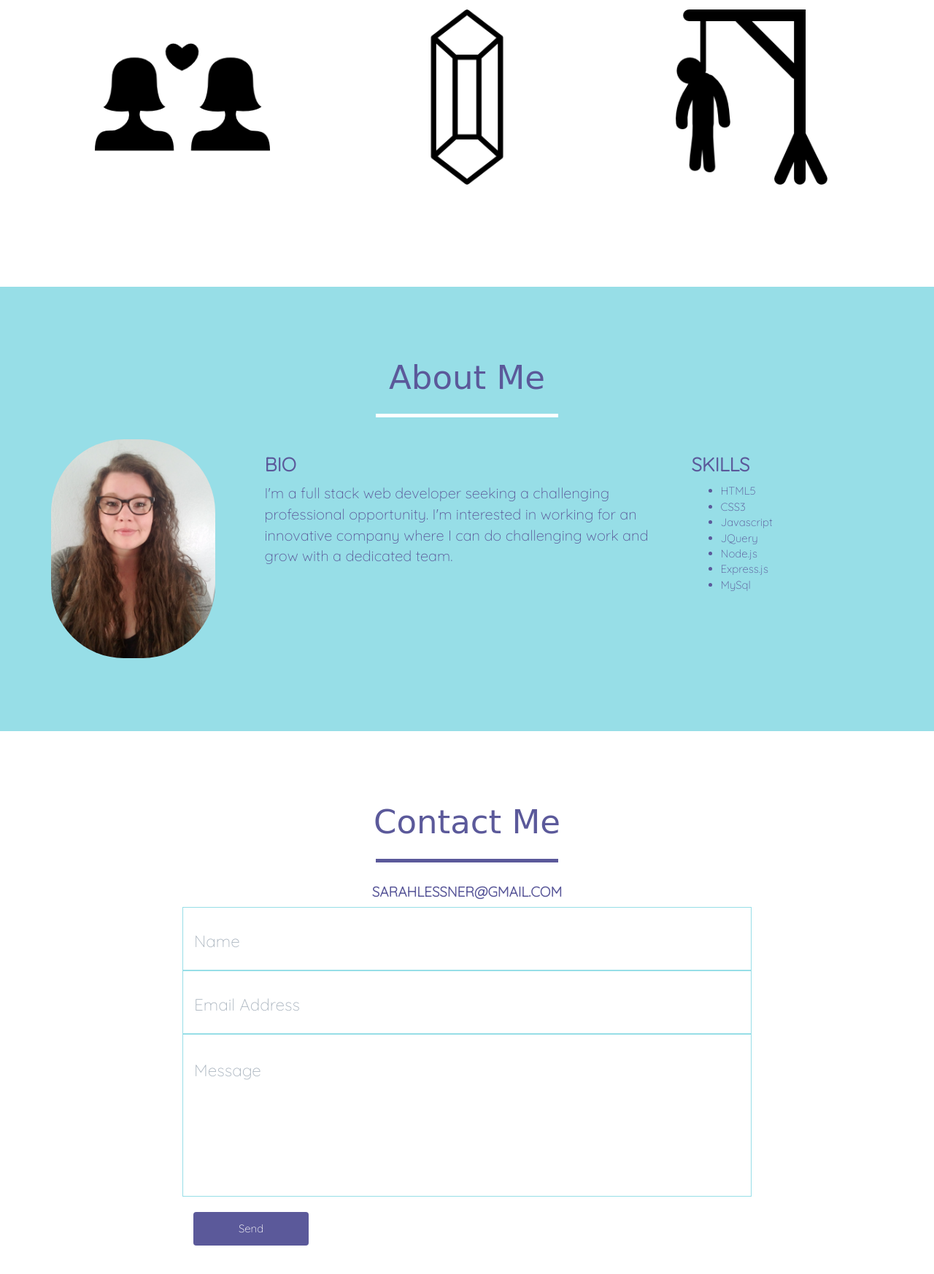
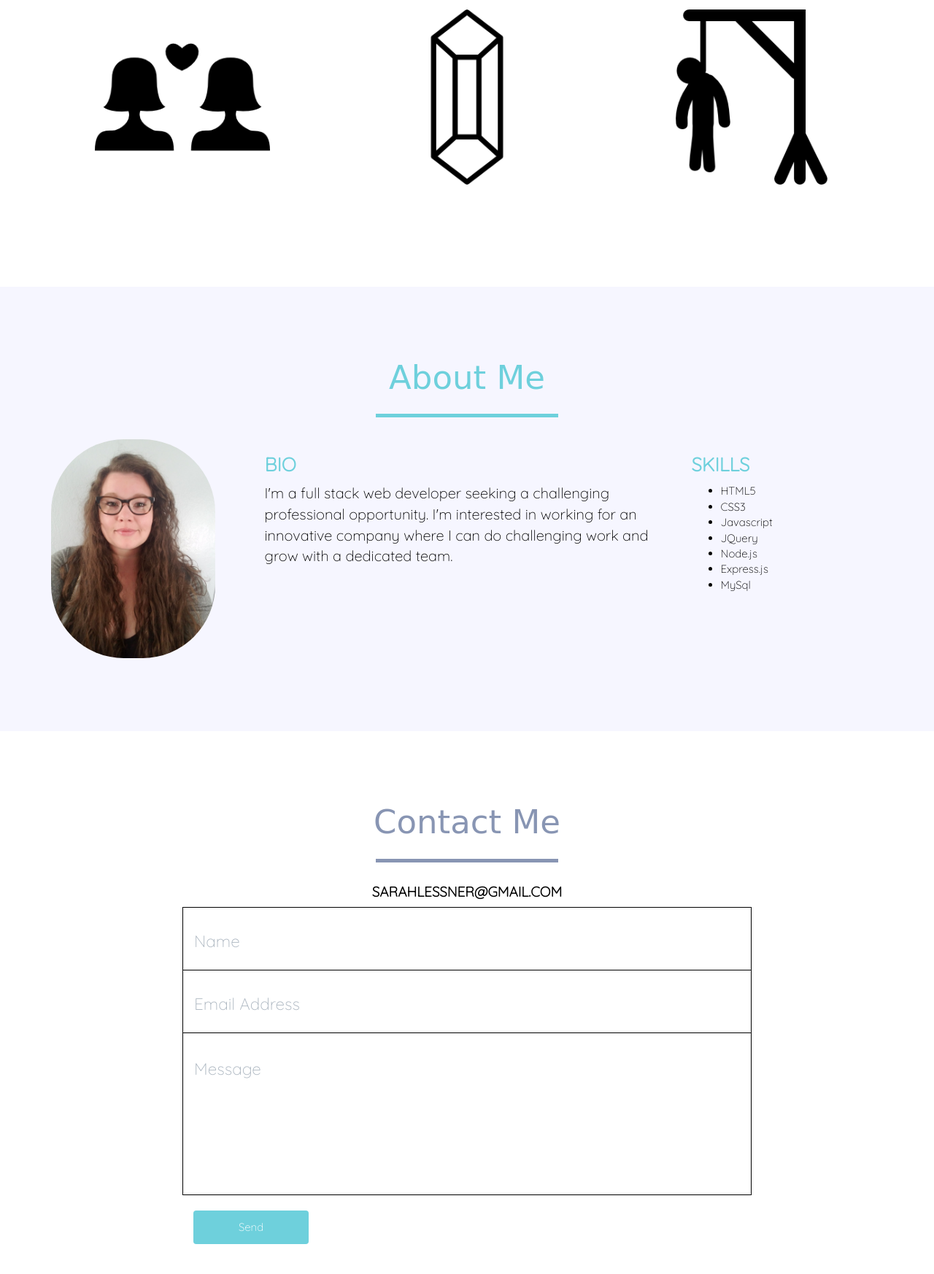
Before and after one commit to sarahlessner/professional-portfolio, a website: page index.html in a window 1280 px wide. Shown: the part 996-2742 px from the top of the page at 73% size. Drawn offline with nearby package versions, Linux system fonts and the light colour scheme; a web font is replaced by a local one.

Commit message:
updated color scheme

```diff
--- a/public/css/portfolio.css
+++ b/public/css/portfolio.css
@@ -41,6 +41,10 @@ h6 {
     font-weight: 700;
 }
 
+h4 {
+  color: black;
+}
+
 hr.cogs-light,
 hr.cogs-primary {
     margin: 25px auto 30px;
@@ -63,20 +67,20 @@ hr.cogs-primary:after {
 }
 
 hr.cogs-light {
-    border-color: #fff;
+    border-color: #6ed0dc;
 }
 
 hr.cogs-light:after {
-    color: #fff;
-    background-color: #97dee7;
+    color: #6ed0dc;
+    background-color: #f6f6ff;
 }
 
 hr.cogs-primary {
-    border-color: #5b599a;
+    border-color: #8895b3;
 }
 
 hr.cogs-primary:after {
-    color: #5b599a;
+    color: #8895b3;
     background-color: #fff;
 }
 
@@ -86,8 +90,8 @@ hr.cogs-primary:after {
 
 header {
     text-align: center;
-    color: #5b599a;
-    background: #97dee7;
+    color: #6ed0dc;
+    background: #f6f6ff;
 }
 
 header .container {
@@ -172,7 +176,7 @@ header .intro-text .skills {
 
 .navbar .navbar-nav li a:focus {
     outline: 0;
-    color: #97dee7;
+    color: #c3b9fc;
 }
 
 .navbar-default .navbar-nav>.active>a,
@@ -182,13 +186,13 @@ header .intro-text .skills {
 }
 
 .navbar .navbar-nav li a:hover {
-    color: #848586;
+    color: #c3b9fc;
 }
 
 .navbar-default,
 .navbar-inverse {
     border: 0;
-    background: #5b599a;
+    background: #8895b3;
     color: black;
 }
 
@@ -202,7 +206,7 @@ header .intro-text .skills {
 
 section {
     padding: 100px 0;
-    color: #5b599a;
+    color: #8895b3;
 }
 
 section h2 {
@@ -211,8 +215,8 @@ section h2 {
 }
 
 section.success {
-    color: #5b599a;
-    background: #97dee7;
+    color: #6ed0dc;
+    background: #f6f6ff;
 }
 
 section.success a,
@@ -224,6 +228,10 @@ section.success a.active {
     color: #2c3e50;
 }
 
+section.success p,
+section.success ul {
+  color: black;
+}
 @media(max-width:767px) {
     section {
         padding: 75px 0;
@@ -237,7 +245,7 @@ section.success a.active {
 .list-inline .fa {
     font-size: 50px;
     margin-right: 20px;
-    color: #97dee7;
+    color: #c3b9fc;
     margin-left: 15px;
 }
 
@@ -324,7 +332,7 @@ section.success a.active {
 .btn-outline:active,
 .btn-outline.active {
     border: solid 2px #fff;
-    color: #97dee7;
+    color: #eeeeef;
     background: #fff;
 }
 
@@ -332,7 +340,12 @@ section.success a.active {
     position: relative;
     margin-bottom: 0;
     padding-bottom: .5em;
-    border: 1px solid #97dee7;
+    border-left: 1px solid black;
+    border-right: 1px solid black;
+}
+
+.floating-label-form-group:last-child {
+  border-bottom: 1px solid black;
 }
 
 .floating-label-form-group input,
@@ -377,11 +390,11 @@ section.success a.active {
 }
 
 .floating-label-form-group-with-focus label {
-    color: #97dee7;
+    color: #eeeeef;
 }
 
 form .row:first-child .floating-label-form-group {
-    border-top: 1px solid #97dee7;
+    border-top: 1px solid black;
 }
 
 footer {
@@ -394,7 +407,7 @@ footer h3 {
 
 footer .footer-above {
     padding-top: 50px;
-    background-color: #5b599a;
+    background-color: #8895b3;
 }
 
 footer .footer-col {
@@ -424,7 +437,7 @@ footer .footer-below {
 }
 
 .submitbtn {
-    background: #5b599a;
+    background: #6ed0dc;
     color: white;
     padding-left: 60px;
     padding-right: 60px;
```
